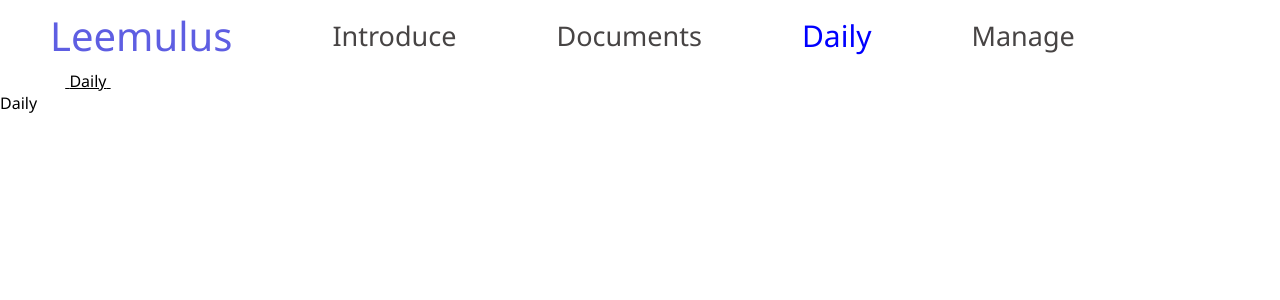
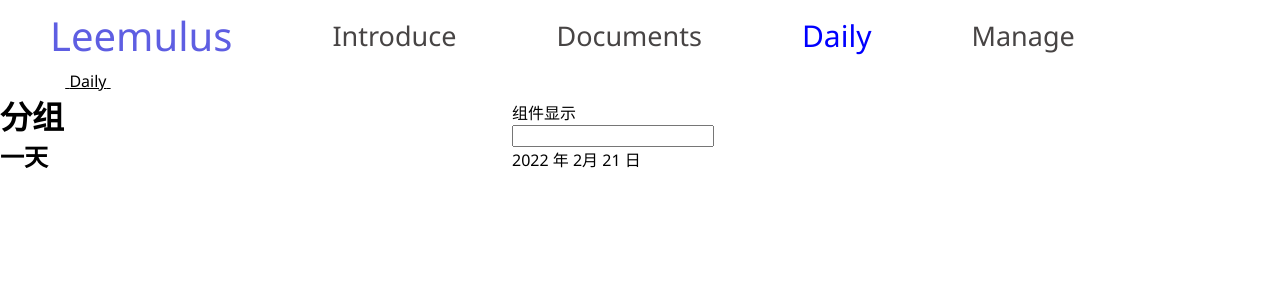
Before and after one commit to chelizichen/LeemulusUI, a React (Create React App) app: page /Daily in a window 1280 px wide. Shown: the top 300 px of the page. Built offline with nearby package versions, Linux system fonts and the light colour scheme.

Commit message:
todo 初版

```diff
--- /dev/null
+++ b/src/component/Page/Daily/component/addItem.jsx
@@ -0,0 +1,38 @@
+import {   useReducer } from "react";
+import { addItemReducer,initState } from "./addItemReducer";
+
+function AddItem()
+{
+    let [itemMenu,dispatch] = useReducer(addItemReducer)
+    function logValue(e){
+        if(e.keyCode === 13)
+        {
+            dispatch({todo:e.target.value,type:'add'})
+            console.log(initState);
+            // console.log(itemMenu);
+        }
+    }
+
+    function subItem(index)
+    {
+        dispatch({type:'sub',index})
+    }
+
+    return(
+        <div>
+            <input type="text" onKeyUp={logValue} />
+            <>
+                {
+                    initState.map(element => {
+                        return(
+                            <div key={element.index} onClick={()=>subItem(element.index)}>{element.todo}</div>
+                        )
+                    })
+                }
+            </>
+        </div>
+    )
+}
+export {
+    AddItem
+}
--- /dev/null
+++ b/src/component/Page/Daily/component/addItemReducer.ts
@@ -0,0 +1,26 @@
+interface itemMenuInterFace{
+    index:number,
+    todo:string,
+    type:string,
+    length:number,
+    push:Function
+}
+
+
+let initState = [{index:1,todo:'2022 年 2月 21 日 '}]
+function addItemReducer(preState = initState,action:itemMenuInterFace)
+{
+    const {todo,type,index} = action
+    switch(type)
+    {
+        case "add":
+            return initState.push({index:initState.length+1,todo})
+        case "sub":
+            const subIndex = initState.findIndex(el=> el.index === index)
+            return initState.splice(subIndex,1)
+        default:
+            break;
+    }
+}
+export { addItemReducer,initState };
+export type { itemMenuInterFace };
--- /dev/null
+++ b/src/component/Page/Daily/component/group.tsx
@@ -0,0 +1,12 @@
+function Group(props:any)
+{
+    return(
+        <div>
+            <h1> 分组 </h1>
+            <h2> 一天 </h2>
+        </div>
+    )
+}
+export {
+    Group
+}
--- /dev/null
+++ b/src/component/Page/Daily/component/list.tsx
@@ -0,0 +1,14 @@
+interface ListProps{
+
+}
+function List(props:ListProps)
+{
+    return(
+        <div>
+            组件显示
+        </div>
+    )
+}
+export {
+    List
+}
--- a/src/component/Page/Daily/index.tsx
+++ b/src/component/Page/Daily/index.tsx
@@ -1,7 +1,19 @@
+import { AddItem } from "./component/addItem"
+import { Group } from "./component/group"
+import { List } from "./component/list"
+
 function Daily()
 {
     return(
-        <div>Daily</div>
+        <div>
+            <div style={{width:'40%',display:'inline-block'}}>
+                <Group/>
+            </div>
+            <div style={{width:'40%',display:'inline-block'}}>
+                <List/>
+                <AddItem/>
+            </div>
+        </div>
     )
 }
 export default Daily
```
